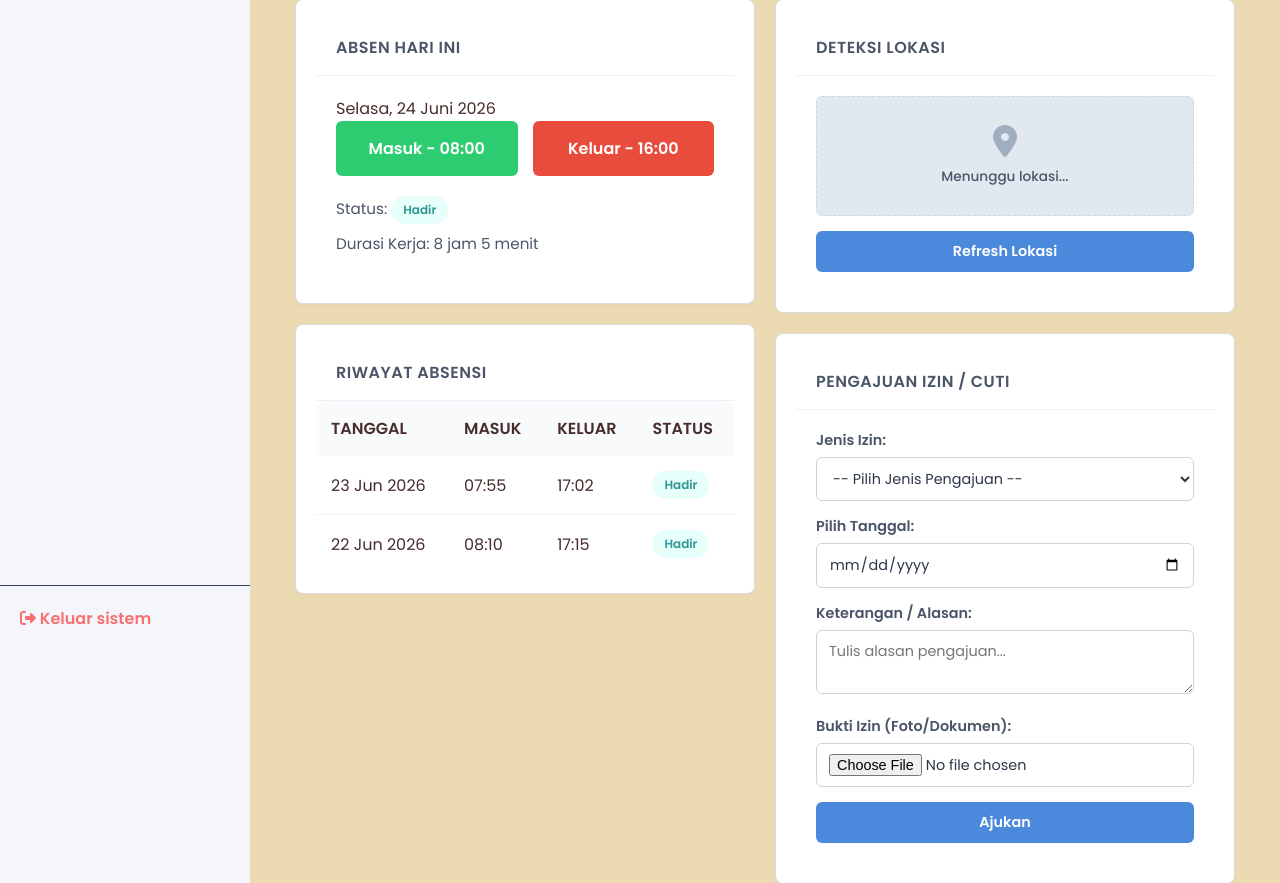
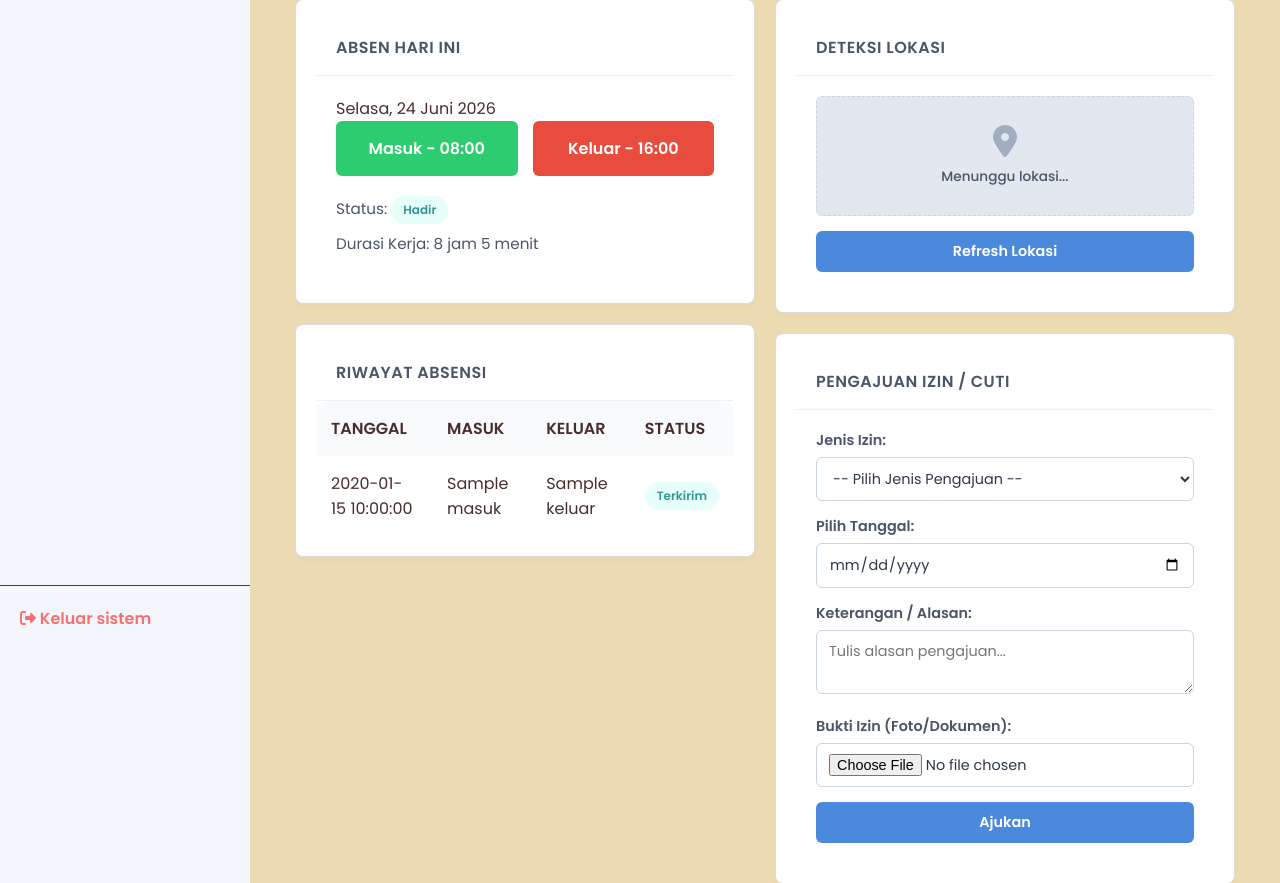
Before and after one commit to cintanussy102-del/PA-AmartaUtomo, a Flask app: template TA_CV_AMARTA_UTOMO/views/templates/admin/kelola_absensi.html in a window 1280 px wide. Shown: the part 149-1032 px from the top of the page. Run offline with Flask 3, Linux system fonts and the light colour scheme; the template is opened without the code that fills it: most values are stand-ins (such as "Sample title", 1, 10 or a date in 2020).

Commit message:
update absensi dan lokasi

```diff
--- a/TA_CV_AMARTA_UTOMO/views/static/js/absensi.js
+++ b/TA_CV_AMARTA_UTOMO/views/static/js/absensi.js
@@ -1,5 +1,5 @@
 async function kirimAbsen() {
-    alert("Mendeteksi lokasi..."); // Supaya kamu tahu tombolnya sudah berfungsi
+    alert("Mendeteksi lokasi...");
     navigator.geolocation.getCurrentPosition(async (position) => {
         const lat = position.coords.latitude;
         const lon = position.coords.longitude;
@@ -7,17 +7,32 @@ async function kirimAbsen() {
         const response = await fetch(`https://nominatim.openstreetmap.org/reverse?format=json&lat=${lat}&lon=${lon}`);
         const data = await response.json();
 
-        // --- INI YANG MENGUBAH TAMPILAN ---
         const alamat = data.display_name;
         document.getElementById('lokasi-teks').innerText = alamat;
-        // ----------------------------------
 
-        await fetch('/proses-absen-masuk', {
+        // --- UPDATE: Menangkap respons dari server ---
+        const res = await fetch('/proses-absen-masuk', {
             method: 'POST',
             headers: {'Content-Type': 'application/json'},
             body: JSON.stringify({lat: lat, lon: lon, alamat: alamat})
         });
 
-        alert("Berhasil absen di: " + alamat);
+        if (res.ok) {
+            const result = await res.json(); // Hasil dari app.py (tanggal, jam_masuk, status)
+
+            // --- UPDATE: Masukkan baris baru ke tabel ---
+            const tableBody = document.querySelector('.amarta-table tbody');
+            const newRow = `<tr>
+                <td>${result.tanggal}</td>
+                <td>${result.jam_masuk}</td>
+                <td>-</td>
+                <td><span class="status-badge aktif">${result.status}</span></td>
+            </tr>`;
+
+            // Masukkan ke posisi paling atas tabel
+            tableBody.insertAdjacentHTML('afterbegin', newRow);
+
+            alert("Berhasil absen masuk pada: " + result.jam_masuk);
+        }
     });
 }
--- a/TA_CV_AMARTA_UTOMO/views/templates/admin/kelola_absensi.html
+++ b/TA_CV_AMARTA_UTOMO/views/templates/admin/kelola_absensi.html
@@ -20,13 +20,25 @@
             <div class="content-box">
                 <div class="box-header"><h3>RIWAYAT ABSENSI</h3></div>
                 <div class="box-body no-padding">
-                    <table class="amarta-table"> <thead>
-                            <tr><th>TANGGAL</th><th>MASUK</th><th>KELUAR</th><th>STATUS</th></tr>
+                    <table class="amarta-table">
+                        <thead>
+                            <tr>
+                                <th>TANGGAL</th>
+                                <th>MASUK</th>
+                                <th>KELUAR</th>
+                                <th>STATUS</th>
+                            </tr>
                         </thead>
                         <tbody>
-                            <tr><td>23 Jun 2026</td><td>07:55</td><td>17:02</td><td><span class="status-badge aktif">Hadir</span></td></tr>
-                            <tr><td>22 Jun 2026</td><td>08:10</td><td>17:15</td><td><span class="status-badge aktif">Hadir</span></td></tr>
-                        </tbody>
+                            {% for row in riwayat %}
+                            <tr>
+                                <td>{{ row.tanggal }}</td>
+                                <td>{{ row.masuk }}</td>
+                                <td>{{ row.keluar }}</td>
+                                <td><span class="status-badge aktif">{{ row.status }}</span></td>
+                            </tr>
+                            {% endfor %}
+                            </tbody>
                     </table>
                 </div>
             </div>
@@ -52,11 +64,18 @@
                     <form class="amarta-form" action="/submit-izin" method="POST" enctype="multipart/form-data">
                         <div class="form-group">
                             <label>Jenis Izin:</label>
-                            <select name="jenis_izin" class="form-control-input">
-                                <option>-- Pilih Jenis Pengajuan --</option>
+                            <select name="jenis_izin" class="form-control-input" onchange="toggleFormulir(this.value)">
+                                <option value="">-- Pilih Jenis Pengajuan --</option>
                                 <option value="Sakit">Sakit</option>
                                 <option value="Cuti">Cuti</option>
                             </select>
+
+                            <div id="wrapper-download-cuti" style="display: none; margin-top: 10px;">
+                                <a href="{{ url_for('static', filename='form/Formulir_Cuti.pdf') }}"
+                                target="_blank" class="btn-primary-amarta" style="display:inline-block; padding: 5px 10px; font-size: 0.8rem;">
+                                <i class="fas fa-download"></i> Download Formulir Cuti
+                                </a>
+                            </div>
                         </div>
 
                         <div class="form-group">
```
